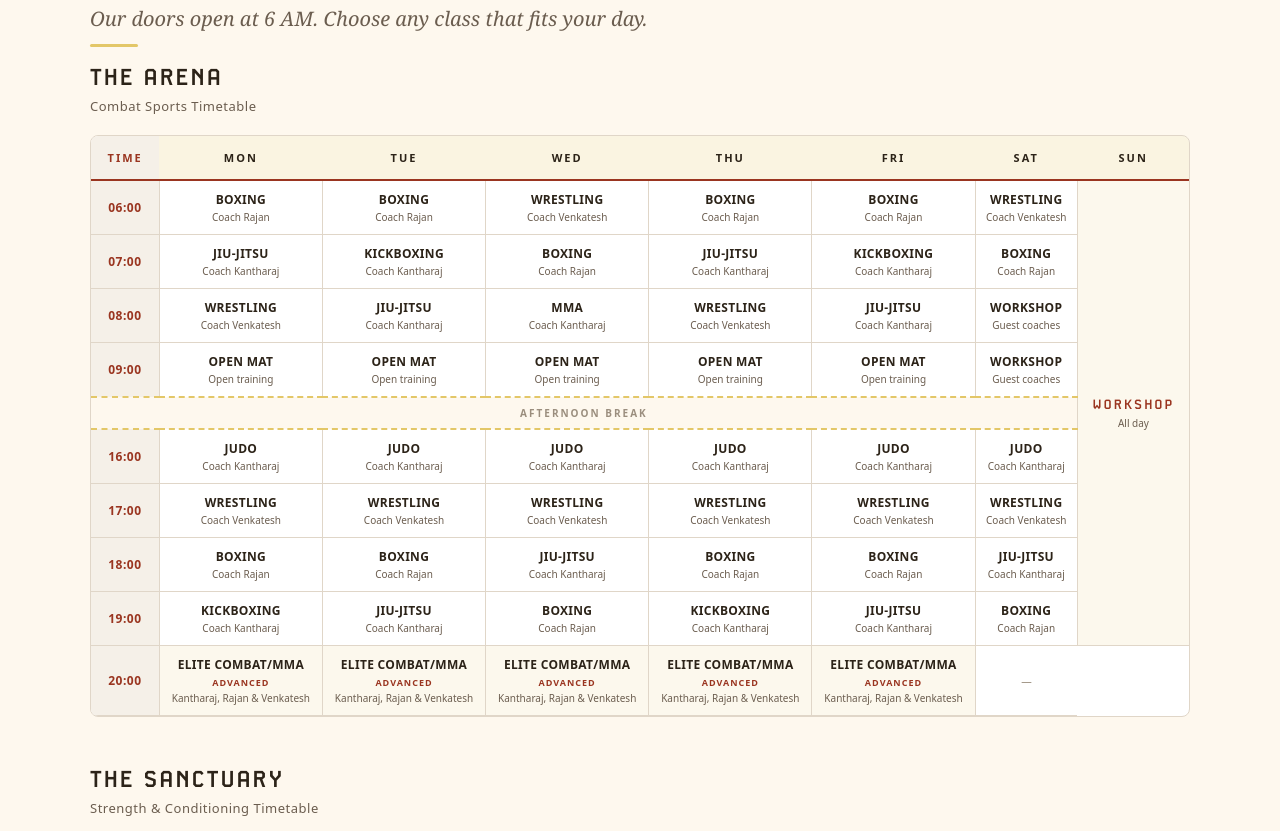
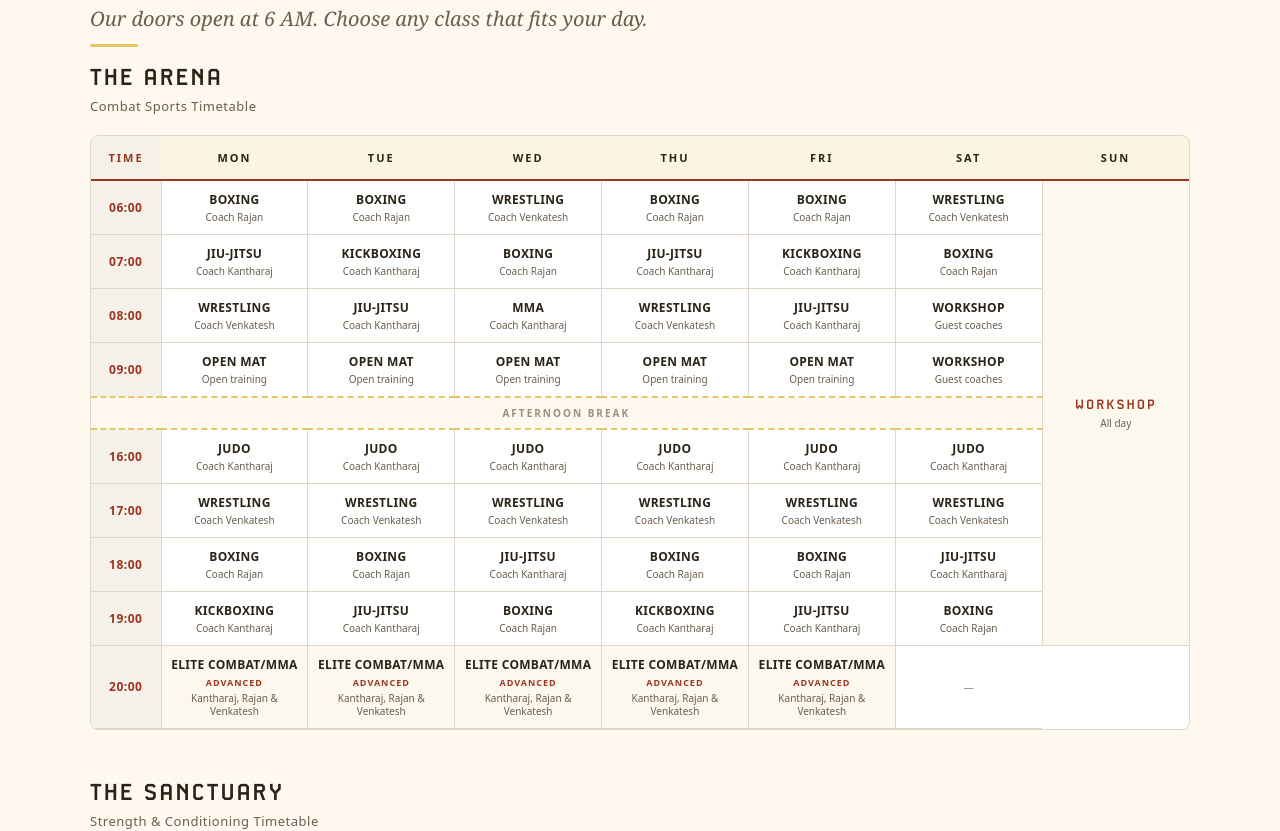
Before and after one commit to vikramravella/namma-combat-site, a Next.js app: page / in a window 1280 px wide. Shown: the part 6680-7511 px from the top of the page. Built offline with nearby package versions, Linux system fonts and the light colour scheme.

Commit message:
Schedule: equal column widths for consistent visual rhythm

```diff
--- a/src/components/Schedule.js
+++ b/src/components/Schedule.js
@@ -108,7 +108,17 @@ function Table({ title, subtitle, schedule, type }) {
       <p style={{ fontFamily: 'var(--font-body)', fontSize: 13, color: 'var(--text-light)', margin: '0 0 20px', letterSpacing: 0.5 }}>{subtitle}</p>
       <div className="nc-scroll-hint" style={{ display: 'none', fontFamily: 'var(--font-body)', fontSize: 11, color: 'var(--text-muted)', marginBottom: 8, letterSpacing: 1, textTransform: 'uppercase' }}>← Swipe to see all days →</div>
       <div style={{ overflowX: 'auto', border: '1px solid var(--border)', borderRadius: 8, background: '#fff', WebkitOverflowScrolling: 'touch' }}>
-        <table style={{ width: '100%', borderCollapse: 'collapse', minWidth: 780 }}>
+        <table style={{ width: '100%', borderCollapse: 'collapse', minWidth: 780, tableLayout: 'fixed' }}>
+          <colgroup>
+            <col style={{ width: '70px' }} />
+            <col style={{ width: 'calc((100% - 70px) / 7)' }} />
+            <col style={{ width: 'calc((100% - 70px) / 7)' }} />
+            <col style={{ width: 'calc((100% - 70px) / 7)' }} />
+            <col style={{ width: 'calc((100% - 70px) / 7)' }} />
+            <col style={{ width: 'calc((100% - 70px) / 7)' }} />
+            <col style={{ width: 'calc((100% - 70px) / 7)' }} />
+            <col style={{ width: 'calc((100% - 70px) / 7)' }} />
+          </colgroup>
           <thead>
             <tr>
               {schedule.header.map((h, i) => (
```
